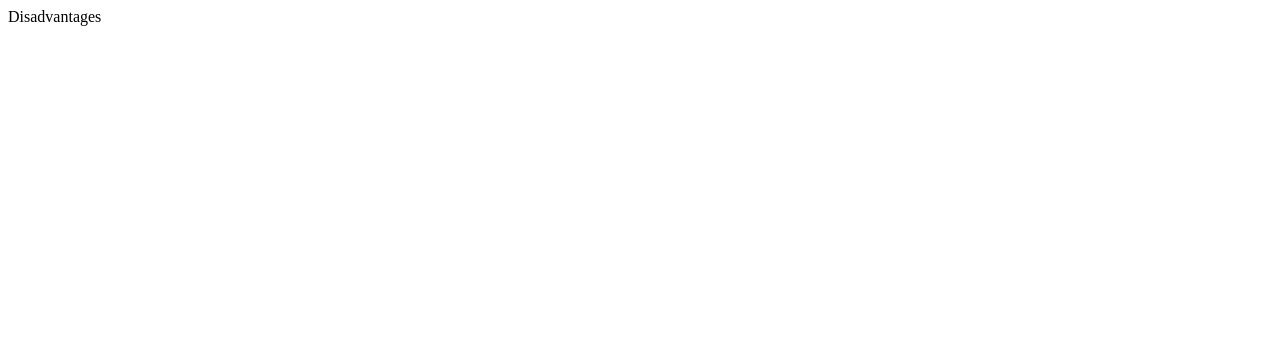
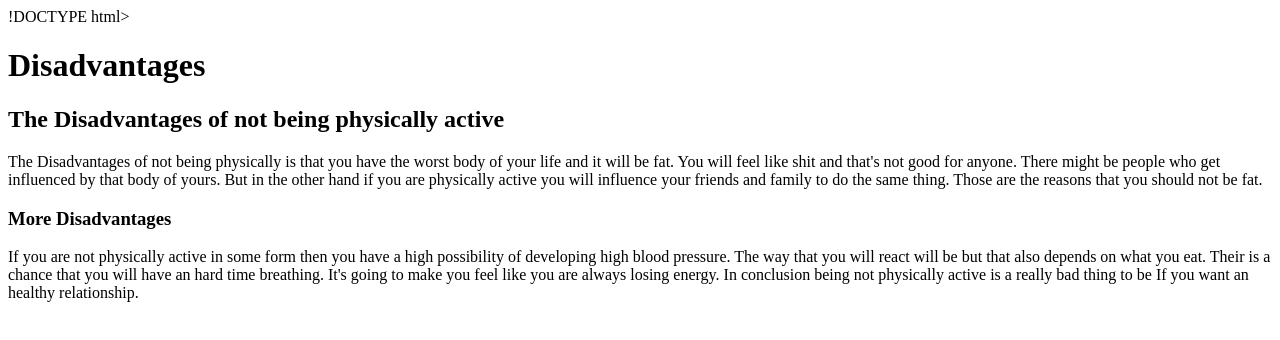
Before and after one commit to bimal12345/MyWebsite-, a plain HTML site: page Disadvantages.html in a window 1280 px wide. Drawn offline with Linux system fonts and the light colour scheme.

Commit message:
Done with this one

```diff
--- a/Disadvantages.html
+++ b/Disadvantages.html
@@ -1 +1,41 @@
-Disadvantages
+!DOCTYPE html>
+  <html lang= "en">
+    <head>
+    <title> Disadvantages </title>
+
+            <meta charset="utf-8">
+            <meta name= "This website is about the Disadvantages of not being physically active.">
+            <meta name= "Description, Bad Habit, Couch potato,Bad for health"
+            </head>
+            <body>
+
+
+              <main>
+                <header>  <h1> Disadvantages  </h1>  </header>
+
+
+                <section>
+                  <h2> The Disadvantages of not being physically active   </h2>
+                        <P> The Disadvantages of not being physically is that you have the worst
+                    body of your life and it will be fat. You will feel like shit and that's
+                    not good for anyone. There might be people who get influenced by that body of yours.
+                    But in the other hand if you are physically active you will influence your friends and
+                    family to do the same thing.  Those are the reasons that you should not be fat. </p>
+                                                                                              </section>
+
+                <section> <h3> More Disadvantages </h3>
+                    </section>
+                        <p> If you are not physically active in some form then you have a high
+                          possibility of developing high blood pressure. The way that you will react
+                          will be but that also depends on what you eat. Their is a chance that you will have
+                           an hard time breathing. It's going to make you feel like you are always losing energy. In conclusion
+                          being not physically active is a really bad thing to be If you want an healthy relationship. </P>
+
+
+
+
+
+            </main>
+
+
+        </html>
```
